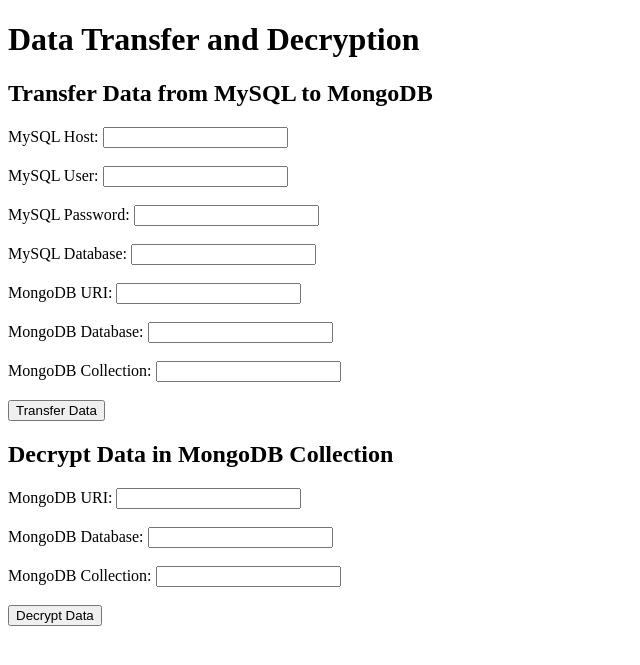
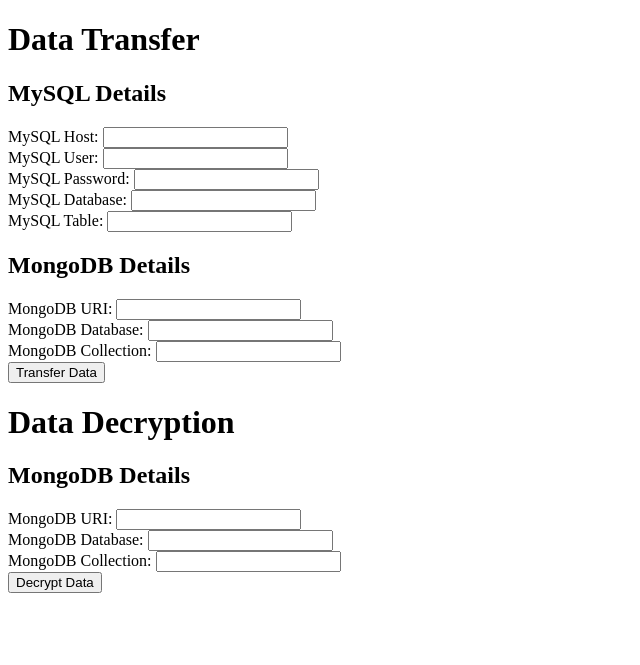
Before and after one commit to kanchanraiii/Data_Transfer_encrypted, a Flask app: page / in a window 1280 px wide. Shown: the top 665 px of the page, without its empty margins (0-640 px from the left). Run offline with Flask 2, Linux system fonts and the light colour scheme.

Commit message:
Update index.html

```diff
--- a/templates/index.html
+++ b/templates/index.html
@@ -3,52 +3,45 @@
 <head>
     <meta charset="UTF-8">
     <meta name="viewport" content="width=device-width, initial-scale=1.0">
-    <title>Data Transfer and Decryption</title>
+    <title>Data Transfer</title>
 </head>
 <body>
-    <h1>Data Transfer and Decryption</h1>
+    <h1>Data Transfer</h1>
+    <form action="/transfer" method="POST">
+        <h2>MySQL Details</h2>
+        <label for="mysql_host">MySQL Host:</label>
+        <input type="text" id="mysql_host" name="mysql_host" required><br>
+        <label for="mysql_user">MySQL User:</label>
+        <input type="text" id="mysql_user" name="mysql_user" required><br>
+        <label for="mysql_password">MySQL Password:</label>
+        <input type="password" id="mysql_password" name="mysql_password" required><br>
+        <label for="mysql_db">MySQL Database:</label>
+        <input type="text" id="mysql_db" name="mysql_db" required><br>
+        <label for="mysql_table">MySQL Table:</label>
+        <input type="text" id="mysql_table" name="mysql_table" required><br>
 
-    <!-- Form for transferring data -->
-    <form action="/transfer" method="POST">
-        <h2>Transfer Data from MySQL to MongoDB</h2>
-        <label for="mysql_host">MySQL Host:</label>
-        <input type="text" id="mysql_host" name="mysql_host" required><br><br>
-
-        <label for="mysql_user">MySQL User:</label>
-        <input type="text" id="mysql_user" name="mysql_user" required><br><br>
-
-        <label for="mysql_password">MySQL Password:</label>
-        <input type="password" id="mysql_password" name="mysql_password" required><br><br>
-
-        <label for="mysql_db">MySQL Database:</label>
-        <input type="text" id="mysql_db" name="mysql_db" required><br><br>
-
+        <h2>MongoDB Details</h2>
         <label for="mongo_uri">MongoDB URI:</label>
-        <input type="text" id="mongo_uri" name="mongo_uri" required><br><br>
-
+        <input type="text" id="mongo_uri" name="mongo_uri" required><br>
         <label for="mongo_db">MongoDB Database:</label>
-        <input type="text" id="mongo_db" name="mongo_db" required><br><br>
-
+        <input type="text" id="mongo_db" name="mongo_db" required><br>
         <label for="mongo_collection">MongoDB Collection:</label>
-        <input type="text" id="mongo_collection" name="mongo_collection" required><br><br>
+        <input type="text" id="mongo_collection" name="mongo_collection" required><br>
 
         <button type="submit">Transfer Data</button>
     </form>
 
-    <!-- Form for decrypting data -->
+    <h1>Data Decryption</h1>
     <form action="/decrypt" method="POST">
-        <h2>Decrypt Data in MongoDB Collection</h2>
+        <h2>MongoDB Details</h2>
         <label for="mongo_uri">MongoDB URI:</label>
-        <input type="text" id="mongo_uri" name="mongo_uri" required><br><br>
-
+        <input type="text" id="mongo_uri" name="mongo_uri" required><br>
         <label for="mongo_db">MongoDB Database:</label>
-        <input type="text" id="mongo_db" name="mongo_db" required><br><br>
-
+        <input type="text" id="mongo_db" name="mongo_db" required><br>
         <label for="mongo_collection">MongoDB Collection:</label>
-        <input type="text" id="mongo_collection" name="mongo_collection" required><br><br>
+        <input type="text" id="mongo_collection" name="mongo_collection" required><br>
 
         <button type="submit">Decrypt Data</button>
     </form>
-
 </body>
 </html>
```
